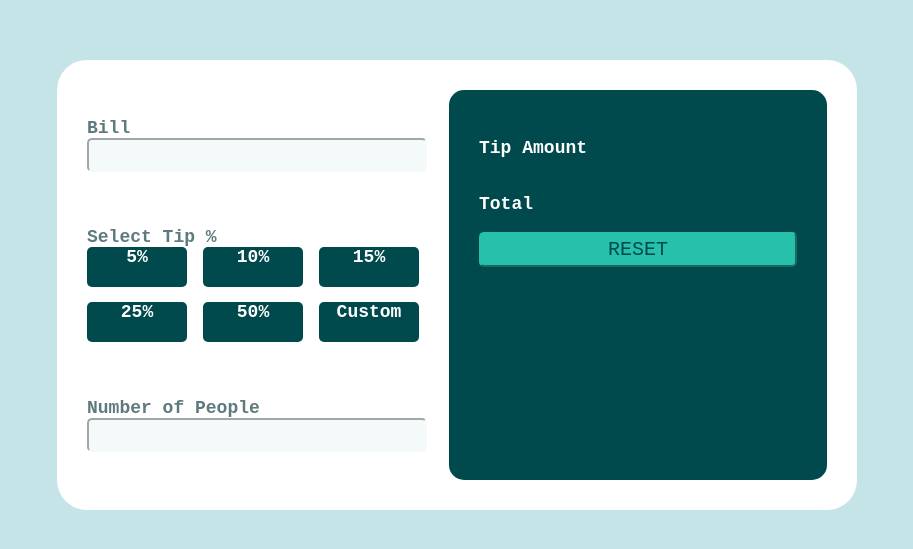
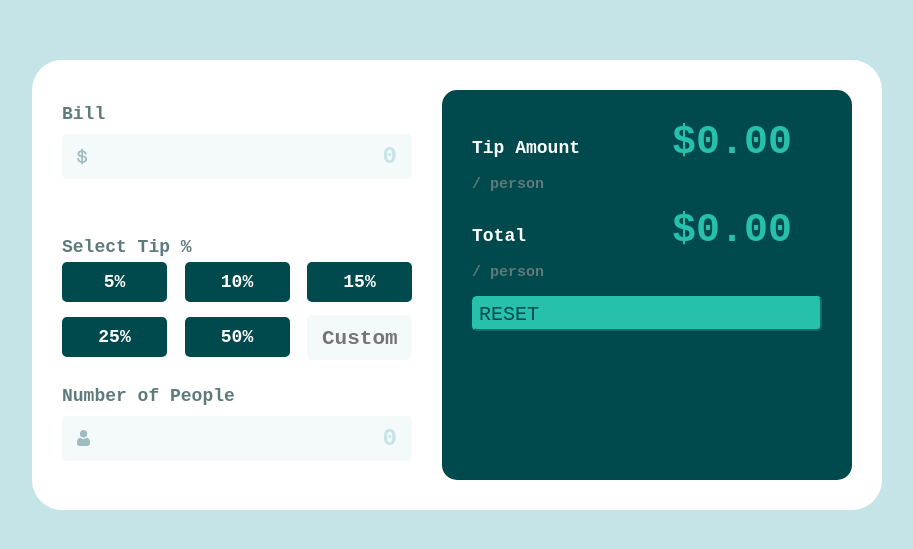
Before and after one commit to neliken/calculator, a plain HTML site: page index.html in a window 1280 px wide. Shown: the part 123-672 px from the top of the page, without its empty margins (183-1096 px from the left). Drawn offline with Linux system fonts and the light colour scheme; a web font is replaced by a local one.

Commit message:
adding styling

```diff
--- a/index.html
+++ b/index.html
@@ -11,12 +11,12 @@
 <body>
   <div class="card">
     <div class="details">
-      <div>
+      <div class="section">
         <label for="bill">Bill</label> <br>
-        <input type="number" id="bill"> <br>
+        <input type="number" id="bill" value="0"> <br>
       </div>
 
-      <div>
+      <div class="section">
         <label for="">Select Tip %</label> <br>
         <div class="selectPercentTip">
           <span>5%</span>
@@ -24,25 +24,31 @@
           <span>15%</span>
           <span>25%</span>
           <span>50%</span>
-          <span>Custom</span>
+          <span><input type="number" placeholder="Custom"></span>
         </div>
       </div>
 
-     <div>
+     <div class="section">
         <label for="nrOfPeople">Number of People</label>
-        <input type="number" id="nrOfPeople">
+        <input type="number" id="nrOfPeople" value="0">
      </div>
     </div>
     <div class="result">
-      <div>
-        <p>Tip Amount</p>
-        <p class="tipAmount" id="tipAmount"></p>
+      <div class="amount">
+        <div>
+          <p>Tip Amount</p>
+          <p class="person">/ person</p>
+        </div>
+        <div class="priceInfo" id="tipAmount">$0.00</div>
       </div>
-      <div>
-        <p>Total</p>
-        <p class="price" id="price"></p>
+      <div class="amount">
+        <div>
+          <p>Total</p>
+          <p class="person">/ person</p>
+        </div>
+        <div class="priceInfo" id="price">$0.00</div>
       </div>
-      <button>RESET</button>
+      <button class="reset">RESET</button>
     </div>
   </div>
 </body>
--- a/style.css
+++ b/style.css
@@ -36,16 +36,12 @@ body {
     padding: 30px; /* ??? */
     box-sizing: border-box;
     border-radius: 30px;
-
-    /* align-items: center; */
 }
 
 .details {
     width: 100%;
     padding-right: 30px;
     box-sizing: border-box;
-    /* flex-direction: row;
-    align-content: space-around; */
     display: grid;
     align-items: center;
 }
@@ -58,15 +54,30 @@ body {
     padding: 30px;
     display: flex;
     flex-direction: column;
+    align-items: flex-start;
 }
 
-input {
+input[type = "number"] {
     width: 100%;
-    background-color: var(--very-light-grayish-cyan);
-    border-color: var(--very-light-grayish-cyan);
+    height: 45px;
+    border: none;
     border-radius: 5px;
     font-size: 24px;
     font-weight: bold;
+    color: var(--light-grayish-cyan);
+    font-family: var(--font);
+    text-align: right;
+    padding: 10px 15px;
+    margin: 5px 0;
+    box-sizing: border-box;
+    cursor: pointer;
+    background-color: var(--very-light-grayish-cyan);
+}
+
+input::-webkit-outer-spin-button,
+input::-webkit-inner-spin-button {
+  -webkit-appearance: none;
+  margin: 0;
 }
 
 label {
@@ -85,25 +96,89 @@ p {
     gap: 15px;
 }
 
+.section {
+    display: flex;
+    flex-wrap: wrap;
+    gap: 5px;
+}
+
 span {
     height: 40px;
-    width: 100px;
+    width: 105px;
     background-color: var(--very-dark-cyan);
     color: var(--white);
-    text-align: center;
+    display: inline-flex;
     border-radius: 5px;
+    justify-content: center; /* x axis */
+    align-items: center;  /* y axis */
+    cursor: pointer;
+}
+
+span:hover {
+    color: var(--very-dark-cyan);
+    background-color: var(--strong-cyan);
+}
+
+span.active {
+    color: var(--very-dark-cyan);
+    background-color: var(--strong-cyan);
+}
+
+input::placeholder {
+    font-size: 21px;
+}
+
+.result .amount {
+    display: grid;
+    /* flex-direction: row;*/
+    grid-template-columns: 200px 150px;
+
+
+}
+
+.result .amount .person {
+    font-size: 15px;
+    color: var(--dark-grayish-cyan);
+}
+
+.result .amount .priceInfo {
+    font-size: 40px;
+    color: var(--strong-cyan);
+    justify-self: stretch;  /* y axis */
+
+    /* align-self: right; */
 }
 
 button {
     width: 100%;
     align-self: flex-end;
+    color: var(--very-dark-cyan);
     background-color: var(--strong-cyan);
     border-color: var(--strong-cyan);
     border-radius: 5px;
     height: 35px;
-    color: var(--very-dark-cyan);
     font-family: var(--font);
     font-size: 20px;
+    padding: 5px;
+    display: flex;
+    align-self: flex-end;
+    cursor: pointer;
+}
+
+button:hover {
+    color: var(--very-dark-cyan);
+    background-color: var(--strong-cyan);
+    border-color: var(--strong-cyan);
+}
+
+#bill {
+    background: url("./images/icon-dollar.svg") no-repeat left var(--very-light-grayish-cyan);
+    background-position-x: 15px;
+}
+
+#nrOfPeople {
+    background: url("./images/icon-person.svg") no-repeat left var(--very-light-grayish-cyan);
+    background-position-x: 15px;
 }
 
 
@@ -111,7 +186,7 @@ button {
 @media (min-width: 768px)  {
     .card {
         height: 450px;
-        width: 800px;
+        width: 850px;
         flex-direction: row;
     }
 }
```
